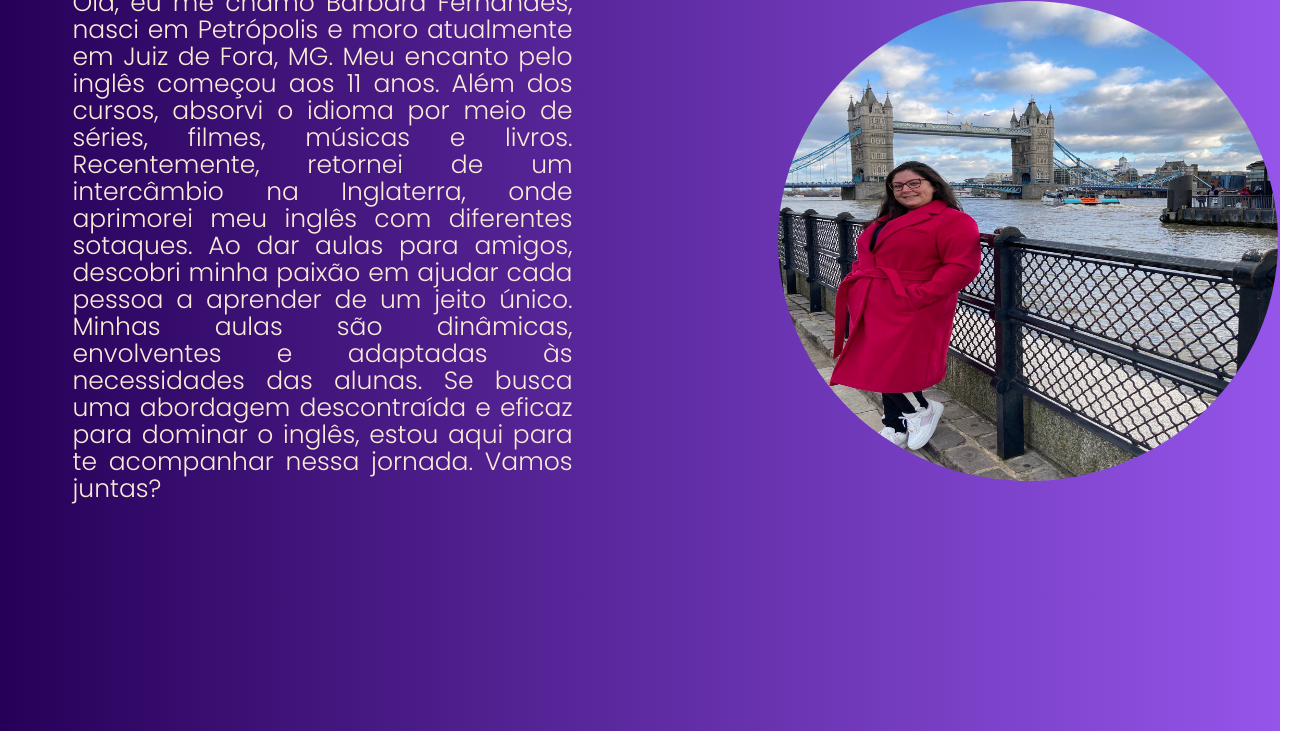
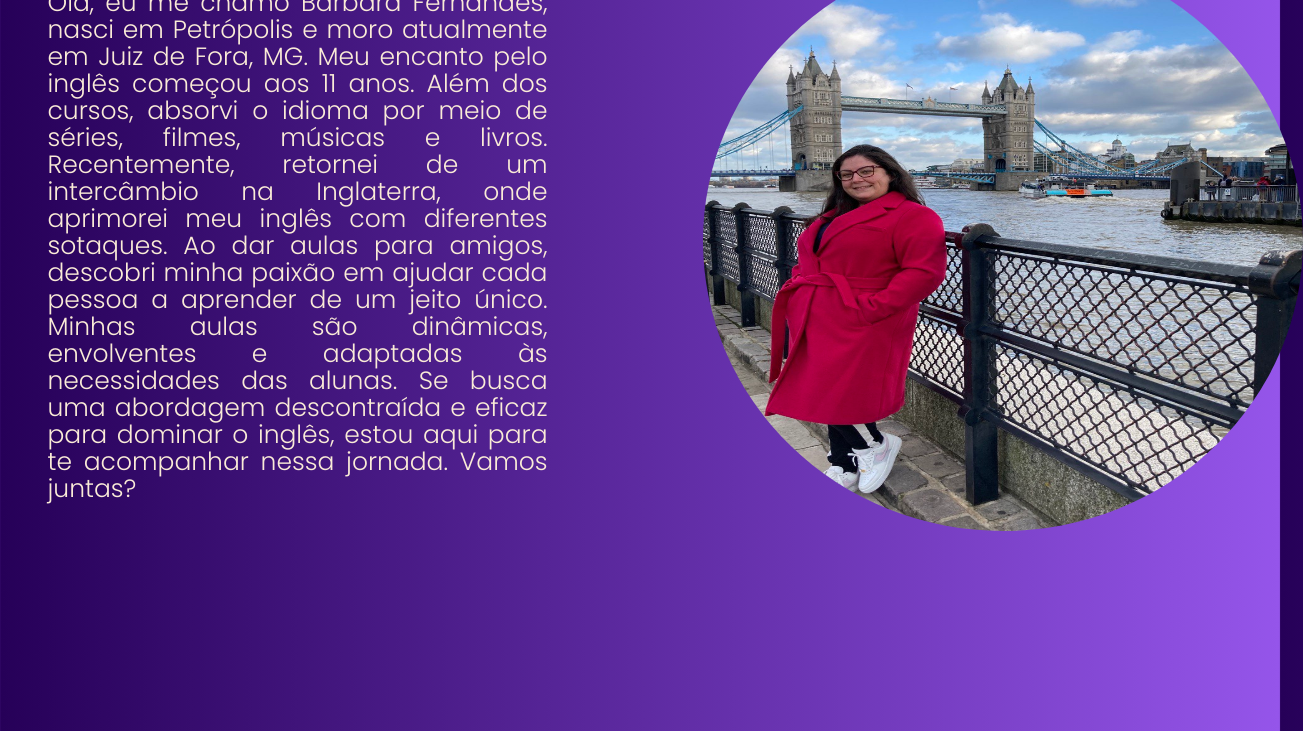
Before and after one commit to GabrielFFernandes/Teacher-Barbara, a plain HTML site: page index.html in a window 1280 px wide. Shown: the part 419-1150 px from the top of the page, 1303 px wide, since content can reach past the window. Drawn offline with Linux system fonts and the light colour scheme; a script that the page names is missing; files whose address does not match are found by name.

Commit message:
alteracao

```diff
--- a/index.js
+++ b/index.js
@@ -28,7 +28,7 @@ document.addEventListener('DOMContentLoaded', function () {
         setInterval(function () {
             indiceAtual = (indiceAtual + 1) % imagens.length;
             mostrarDepoimento(indiceAtual);
-        }, 10000);
+        }, 8000);
     }
 
     cicloDeDepoimentos();
--- a/styles/styles.css
+++ b/styles/styles.css
@@ -167,9 +167,9 @@ main{
     padding: 0px;
     margin-top: 50px;
     margin-right: -150px;
-    width: 500px;
-    height: 480px;
-    border-radius: 100%;
+    width: 600px;
+    height: 580px;
+    border-radius: 50%;
     border: 10px #ee87ce;
 }
 span {
@@ -220,8 +220,9 @@ section{
 
 #reels-embeded{
     display: flex;
-    flex-direction: row;
+    flex-direction: row space-evenly;
     align-items: center;
+
 }
 #depoimentos{
     display: flex;
```
